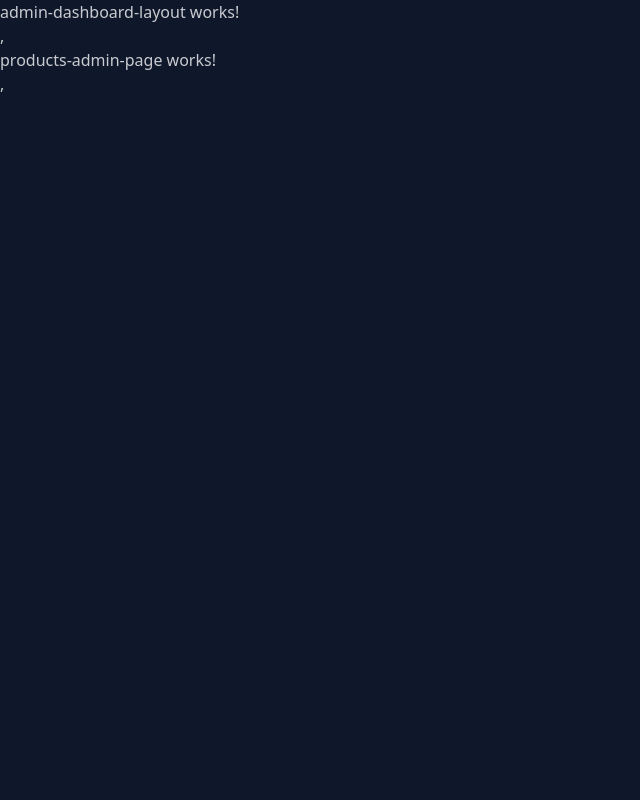
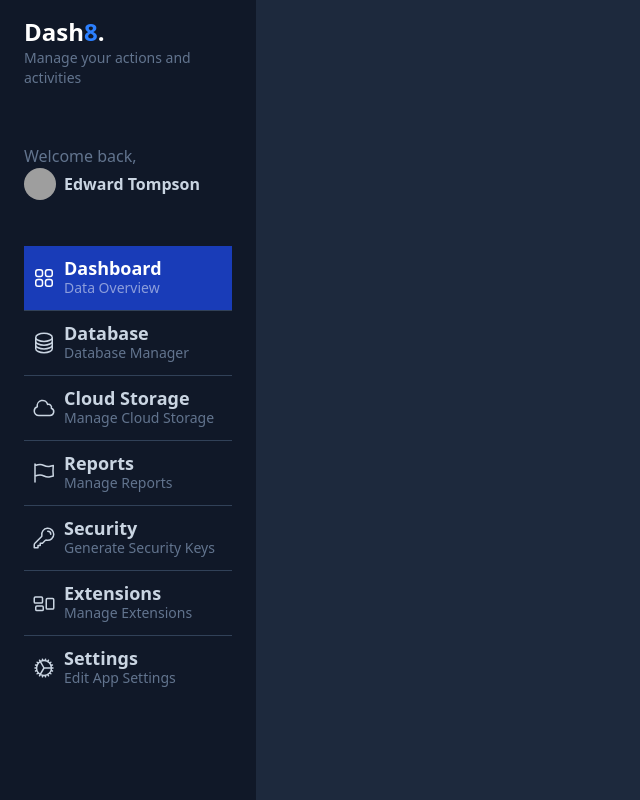
Before and after one commit to xiillii/angular-teslo-app, an Angular app: page /admin/products in a window 1280 px wide. Shown: the whole page, without its empty margins (0-640 px from the left). Built offline with nearby package versions, Linux system fonts and the light colour scheme; grey boxes are pictures that could not be loaded.

Commit message:
feat: implement admin dashboard layout with navigation menu and user profile

```diff
--- a/src/app/admin-darshboard/layouts/admin-dashboard-layout/admin-dashboard-layout.component.html
+++ b/src/app/admin-darshboard/layouts/admin-dashboard-layout/admin-dashboard-layout.component.html
@@ -1,4 +1,235 @@
-<p>admin-dashboard-layout works!</p>
-,
-
-<router-outlet></router-outlet>
+<div
+  class="bg-slate-800 overflow-y-scroll w-screen h-screen antialiased text-slate-300 selection:bg-blue-600 selection:text-white"
+>
+  <div class="flex flex-col relative w-screen">
+    <div
+      id="menu"
+      class="bg-gray-900 min-h-screen z-10 text-slate-300 w-64 fixed left-0 h-screen overflow-y-scroll"
+    >
+      <div id="logo" class="my-4 px-6">
+        <h1 class="text-lg md:text-2xl font-bold text-white">
+          Dash<span class="text-blue-500">8</span>.
+        </h1>
+        <p class="text-slate-500 text-sm">Manage your actions and activities</p>
+      </div>
+      <div id="profile" class="px-6 py-10">
+        <p class="text-slate-500">Welcome back,</p>
+        <a href="#" class="inline-flex space-x-2 items-center">
+          <span>
+            <img
+              class="rounded-full w-8 h-8"
+              src="https://images.unsplash.com/photo-1542909168-82c3e7fdca5c?ixlib=rb-4.0.3&ixid=MnwxMjA3fDB8MHxwaG90by1wYWdlfHx8fGVufDB8fHx8&auto=format&fit=crop&w=128&q=80"
+              alt=""
+            />
+          </span>
+          <span class="text-sm md:text-base font-bold"> Edward Tompson </span>
+        </a>
+      </div>
+      <div id="nav" class="w-full px-6">
+        <a
+          href="#"
+          class="w-full px-2 inline-flex space-x-2 items-center border-b border-slate-700 py-3 bg-blue-800 hover:bg-white/5 transition ease-linear duration-150"
+        >
+          <div>
+            <svg
+              xmlns="http://www.w3.org/2000/svg"
+              fill="none"
+              viewBox="0 0 24 24"
+              stroke-width="1.5"
+              stroke="currentColor"
+              class="w-6 h-6 text-white"
+            >
+              <path
+                stroke-linecap="round"
+                stroke-linejoin="round"
+                d="M3.75 6A2.25 2.25 0 016 3.75h2.25A2.25 2.25 0 0110.5 6v2.25a2.25 2.25 0 01-2.25 2.25H6a2.25 2.25 0 01-2.25-2.25V6zM3.75 15.75A2.25 2.25 0 016 13.5h2.25a2.25 2.25 0 012.25 2.25V18a2.25 2.25 0 01-2.25 2.25H6A2.25 2.25 0 013.75 18v-2.25zM13.5 6a2.25 2.25 0 012.25-2.25H18A2.25 2.25 0 0120.25 6v2.25A2.25 2.25 0 0118 10.5h-2.25a2.25 2.25 0 01-2.25-2.25V6zM13.5 15.75a2.25 2.25 0 012.25-2.25H18a2.25 2.25 0 012.25 2.25V18A2.25 2.25 0 0118 20.25h-2.25A2.25 2.25 0 0113.5 18v-2.25z"
+              />
+            </svg>
+          </div>
+          <div class="flex flex-col">
+            <span class="text-lg font-bold leading-5 text-white"
+              >Dashboard</span
+            >
+            <span class="text-sm text-white/50 hidden md:block"
+              >Data Overview</span
+            >
+          </div>
+        </a>
+        <a
+          href="#"
+          class="w-full px-2 inline-flex space-x-2 items-center border-b border-slate-700 py-3 hover:bg-white/5 transition ease-linear duration-150"
+        >
+          <div>
+            <svg
+              xmlns="http://www.w3.org/2000/svg"
+              fill="none"
+              viewBox="0 0 24 24"
+              stroke-width="1.5"
+              stroke="currentColor"
+              class="w-6 h-6"
+            >
+              <path
+                stroke-linecap="round"
+                stroke-linejoin="round"
+                d="M20.25 6.375c0 2.278-3.694 4.125-8.25 4.125S3.75 8.653 3.75 6.375m16.5 0c0-2.278-3.694-4.125-8.25-4.125S3.75 4.097 3.75 6.375m16.5 0v11.25c0 2.278-3.694 4.125-8.25 4.125s-8.25-1.847-8.25-4.125V6.375m16.5 0v3.75m-16.5-3.75v3.75m16.5 0v3.75C20.25 16.153 16.556 18 12 18s-8.25-1.847-8.25-4.125v-3.75m16.5 0c0 2.278-3.694 4.125-8.25 4.125s-8.25-1.847-8.25-4.125"
+              />
+            </svg>
+          </div>
+          <div class="flex flex-col">
+            <span class="text-lg text-slate-300 font-bold leading-5"
+              >Database</span
+            >
+            <span class="text-sm text-slate-500 hidden md:block"
+              >Database Manager</span
+            >
+          </div>
+        </a>
+        <a
+          href="#"
+          class="w-full px-2 inline-flex space-x-2 items-center border-b border-slate-700 py-3 hover:bg-white/5 transition ease-linear duration-150"
+        >
+          <div>
+            <svg
+              xmlns="http://www.w3.org/2000/svg"
+              fill="none"
+              viewBox="0 0 24 24"
+              stroke-width="1.5"
+              stroke="currentColor"
+              class="w-6 h-6"
+            >
+              <path
+                stroke-linecap="round"
+                stroke-linejoin="round"
+                d="M2.25 15a4.5 4.5 0 004.5 4.5H18a3.75 3.75 0 001.332-7.257 3 3 0 00-3.758-3.848 5.25 5.25 0 00-10.233 2.33A4.502 4.502 0 002.25 15z"
+              />
+            </svg>
+          </div>
+          <div class="flex flex-col">
+            <span class="text-lg text-slate-300 font-bold leading-5"
+              >Cloud Storage</span
+            >
+            <span class="text-sm text-slate-500 hidden md:block"
+              >Manage Cloud Storage</span
+            >
+          </div>
+        </a>
+        <a
+          href="#"
+          class="w-full px-2 inline-flex space-x-2 items-center border-b border-slate-700 py-3 hover:bg-white/5 transition ease-linear duration-150"
+        >
+          <div>
+            <svg
+              xmlns="http://www.w3.org/2000/svg"
+              fill="none"
+              viewBox="0 0 24 24"
+              stroke-width="1.5"
+              stroke="currentColor"
+              class="w-6 h-6"
+            >
+              <path
+                stroke-linecap="round"
+                stroke-linejoin="round"
+                d="M3 3v1.5M3 21v-6m0 0l2.77-.693a9 9 0 016.208.682l.108.054a9 9 0 006.086.71l3.114-.732a48.524 48.524 0 01-.005-10.499l-3.11.732a9 9 0 01-6.085-.711l-.108-.054a9 9 0 00-6.208-.682L3 4.5M3 15V4.5"
+              />
+            </svg>
+          </div>
+          <div class="flex flex-col">
+            <span class="text-lg text-slate-300 font-bold leading-5"
+              >Reports</span
+            >
+            <span class="text-sm text-slate-500 hidden md:block"
+              >Manage Reports</span
+            >
+          </div>
+        </a>
+        <a
+          href="#"
+          class="w-full px-2 inline-flex space-x-2 items-center border-b border-slate-700 py-3 hover:bg-white/5 transition ease-linear duration-150"
+        >
+          <div>
+            <svg
+              xmlns="http://www.w3.org/2000/svg"
+              fill="none"
+              viewBox="0 0 24 24"
+              stroke-width="1.5"
+              stroke="currentColor"
+              class="w-6 h-6"
+            >
+              <path
+                stroke-linecap="round"
+                stroke-linejoin="round"
+                d="M15.75 5.25a3 3 0 013 3m3 0a6 6 0 01-7.029 5.912c-.563-.097-1.159.026-1.563.43L10.5 17.25H8.25v2.25H6v2.25H2.25v-2.818c0-.597.237-1.17.659-1.591l6.499-6.499c.404-.404.527-1 .43-1.563A6 6 0 1121.75 8.25z"
+              />
+            </svg>
+          </div>
+          <div class="flex flex-col">
+            <span class="text-lg text-slate-300 font-bold leading-5"
+              >Security</span
+            >
+            <span class="text-sm text-slate-500 hidden md:block"
+              >Generate Security Keys</span
+            >
+          </div>
+        </a>
+        <a
+          href="#"
+          class="w-full px-2 inline-flex space-x-2 items-center border-b border-slate-700 py-3 hover:bg-white/5 transition ease-linear duration-150"
+        >
+          <div>
+            <svg
+              xmlns="http://www.w3.org/2000/svg"
+              fill="none"
+              viewBox="0 0 24 24"
+              stroke-width="1.5"
+              stroke="currentColor"
+              class="w-6 h-6"
+            >
+              <path
+                stroke-linecap="round"
+                stroke-linejoin="round"
+                d="M2.25 7.125C2.25 6.504 2.754 6 3.375 6h6c.621 0 1.125.504 1.125 1.125v3.75c0 .621-.504 1.125-1.125 1.125h-6a1.125 1.125 0 01-1.125-1.125v-3.75zM14.25 8.625c0-.621.504-1.125 1.125-1.125h5.25c.621 0 1.125.504 1.125 1.125v8.25c0 .621-.504 1.125-1.125 1.125h-5.25a1.125 1.125 0 01-1.125-1.125v-8.25zM3.75 16.125c0-.621.504-1.125 1.125-1.125h5.25c.621 0 1.125.504 1.125 1.125v2.25c0 .621-.504 1.125-1.125 1.125h-5.25a1.125 1.125 0 01-1.125-1.125v-2.25z"
+              />
+            </svg>
+          </div>
+          <div class="flex flex-col">
+            <span class="text-lg text-slate-300 font-bold leading-5"
+              >Extensions</span
+            >
+            <span class="text-sm text-slate-500 hidden md:block"
+              >Manage Extensions</span
+            >
+          </div>
+        </a>
+        <a
+          href="#"
+          class="w-full px-2 inline-flex space-x-2 items-center py-3 hover:bg-white/5 transition ease-linear duration-150"
+        >
+          <div>
+            <svg
+              xmlns="http://www.w3.org/2000/svg"
+              fill="none"
+              viewBox="0 0 24 24"
+              stroke-width="1.5"
+              stroke="currentColor"
+              class="w-6 h-6"
+            >
+              <path
+                stroke-linecap="round"
+                stroke-linejoin="round"
+                d="M4.5 12a7.5 7.5 0 0015 0m-15 0a7.5 7.5 0 1115 0m-15 0H3m16.5 0H21m-1.5 0H12m-8.457 3.077l1.41-.513m14.095-5.13l1.41-.513M5.106 17.785l1.15-.964m11.49-9.642l1.149-.964M7.501 19.795l.75-1.3m7.5-12.99l.75-1.3m-6.063 16.658l.26-1.477m2.605-14.772l.26-1.477m0 17.726l-.26-1.477M10.698 4.614l-.26-1.477M16.5 19.794l-.75-1.299M7.5 4.205L12 12m6.894 5.785l-1.149-.964M6.256 7.178l-1.15-.964m15.352 8.864l-1.41-.513M4.954 9.435l-1.41-.514M12.002 12l-3.75 6.495"
+              />
+            </svg>
+          </div>
+          <div class="flex flex-col">
+            <span class="text-lg text-slate-300 font-bold leading-5"
+              >Settings</span
+            >
+            <span class="text-sm text-slate-500 hidden md:block"
+              >Edit App Settings</span
+            >
+          </div>
+        </a>
+      </div>
+    </div>
+  </div>
+</div>
```
